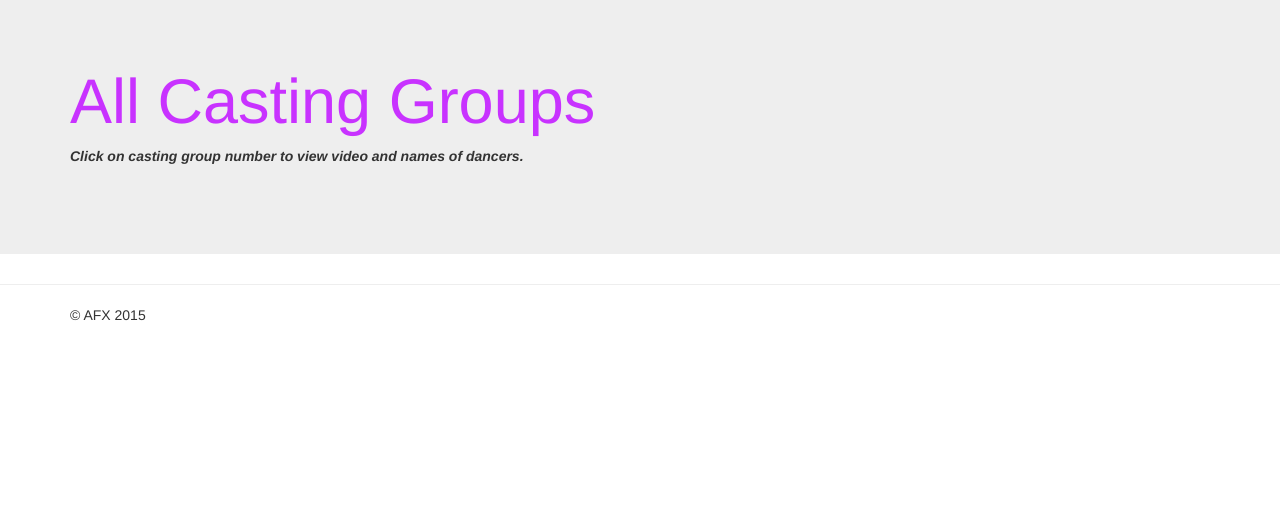
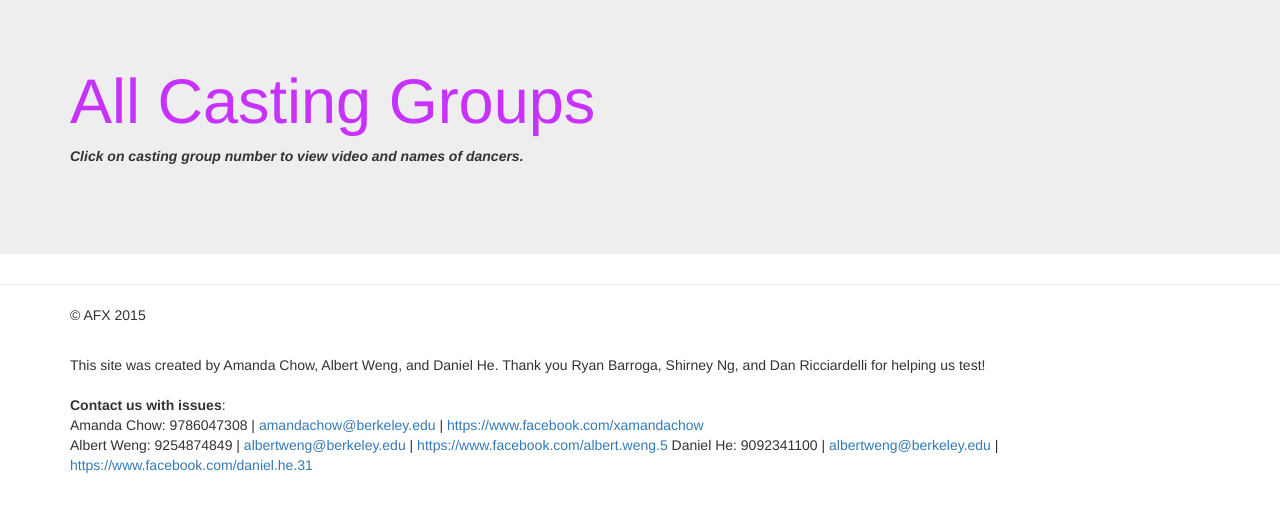
Before and after one commit to albertweng13/afx_audition_site, a Django app: page /all/ in a window 1280 px wide. Shown: the part 51-563 px from the top of the page. Run offline with Django 3.2, Linux system fonts and the light colour scheme; the visitor is signed in with stand-in values (Sample User, id 1); data that the repository does not hold is empty; some libraries are stand-ins or nearby versions.

Commit message:
that one really specific case LOL

```diff
--- a/audition_site/apps/org/models.py
+++ b/audition_site/apps/org/models.py
@@ -243,11 +243,13 @@ class Team(models.Model):
 
     @property
     def hasConflicts(self):
+        c = False
         conflicts = self.semester.conflictedDancers
         for d in conflicts:
             if d in self.dancers.all():
-                return True
-        return False
+                if not (self.level=='P' and len(filter(lambda x: x.level=='P', d.team_offers)) < 2):
+                    c = True
+        return c
 
 
 # Team(level=Team.TRAINING)
--- a/audition_site/templates/base.html
+++ b/audition_site/templates/base.html
@@ -71,6 +71,15 @@
     <div class="container">
       <footer>
         <p>&copy; AFX 2015</p>
+        <br>
+        This site was created by Amanda Chow, Albert Weng, and Daniel He. Thank you Ryan Barroga, Shirney Ng, and Dan Ricciardelli for helping us test!
+        <br><br>
+        <b>Contact us with issues</b>:<br>
+        Amanda Chow: 9786047308 | <a href="mailto:amandachow@berkeley.edu">amandachow@berkeley.edu</a> | <a href="https://www.facebook.com/xamandachow">https://www.facebook.com/xamandachow</a><br>
+
+        Albert Weng: 9254874849 | <a href="mailto:albertweng@berkeley.edu">albertweng@berkeley.edu</a> | <a href="https://www.facebook.com/https://www.facebook.com/albert.weng.5">https://www.facebook.com/albert.weng.5</a>
+
+        Daniel He: 9092341100 | <a href="mailto:albertweng@berkeley.edu">albertweng@berkeley.edu</a> | <a href="https://www.facebook.com/daniel.he.31">https://www.facebook.com/daniel.he.31</a>
       </footer>
     </div> <!-- /container -->
         <script src="//ajax.googleapis.com/ajax/libs/jquery/1.11.2/jquery.min.js"></script>
```
